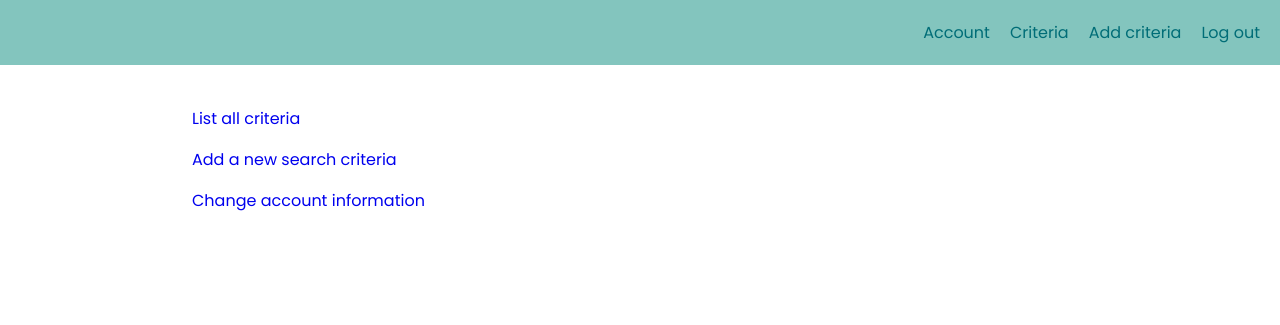
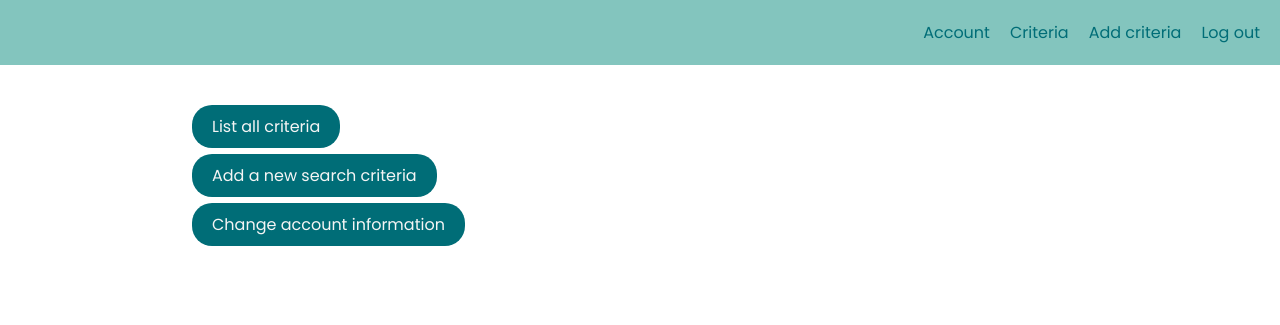
Before and after one commit to HenrySpeaker/Car-Listing-Tracker, a Flask app: template flaskapp/templates/account.html in a window 1280 px wide. Shown: the top 325 px of the page. Run offline with Flask 3, Linux system fonts and the light colour scheme; the template is opened without the code that fills it, so the values that code supplies are empty; parts of the project's set-up code (start-up, migrations or seed data) failed here and were passed over.

Commit message:
Improve button and link styling

```diff
--- a/flaskapp/static/styles.css
+++ b/flaskapp/static/styles.css
@@ -39,6 +39,22 @@ button {
     margin: 0 auto;
 }
 
+.main-link {
+    margin: 1.5em 0;
+}
+
+button,
+input[type="submit"],
+main a,
+.criteria-info-container button {
+    background-color: var(--dark-blue);
+    margin: 8px 0;
+    padding: 10px 20px;
+    border-radius: 20px;
+    color: whitesmoke;
+    border: none;
+}
+
 
 @media (min-width: 650px) and (max-width: 1400px) {
     .container {
--- a/flaskapp/templates/account.html
+++ b/flaskapp/templates/account.html
@@ -18,15 +18,15 @@
         Hi {{ current_user.username }}!
         {% endif %}
         <br>
-        <a href="/criteria" id="criteria">
-            <p>List all criteria</p>
-        </a>
-        <a href="/add-criteria" id="add-criteria">
-            <p>Add a new search criteria</p>
-        </a>
-        <a href="/change-info" id="change-info">
-            <p>Change account information</p>
-        </a>
+        <p class="main-link">
+            <a href="/criteria" id="criteria">List all criteria</a>
+        </p>
+        <p class="main-link">
+            <a href="/add-criteria" id="add-criteria">Add a new search criteria</a>
+        </p>
+        <p class="main-link">
+            <a href="/change-info" id="change-info">Change account information</a>
+        </p>
     </div>
 </main>
 {% endblock %}
--- a/flaskapp/templates/add_criteria.html
+++ b/flaskapp/templates/add_criteria.html
@@ -13,8 +13,9 @@
 <main>
     <div class="container">
         <p>Create a new search criteria</p>
-        <a href="/add-criteria/body-style" id="add-body-style">Add a body style search</a>
-        <br>
+        <p class="main-link">
+            <a href="/add-criteria/body-style" id="add-body-style">Add a body style search</a>
+        </p>
         Add criteria by make
         <form action="/add-criteria" method="post">
             <select name="make" class="make">
```
Also changed, not shown: flaskapp/static/criteria-styles.css (+0 -9 lines), tests/flaskapp_tests/test_app.py (+1 -2 lines).
